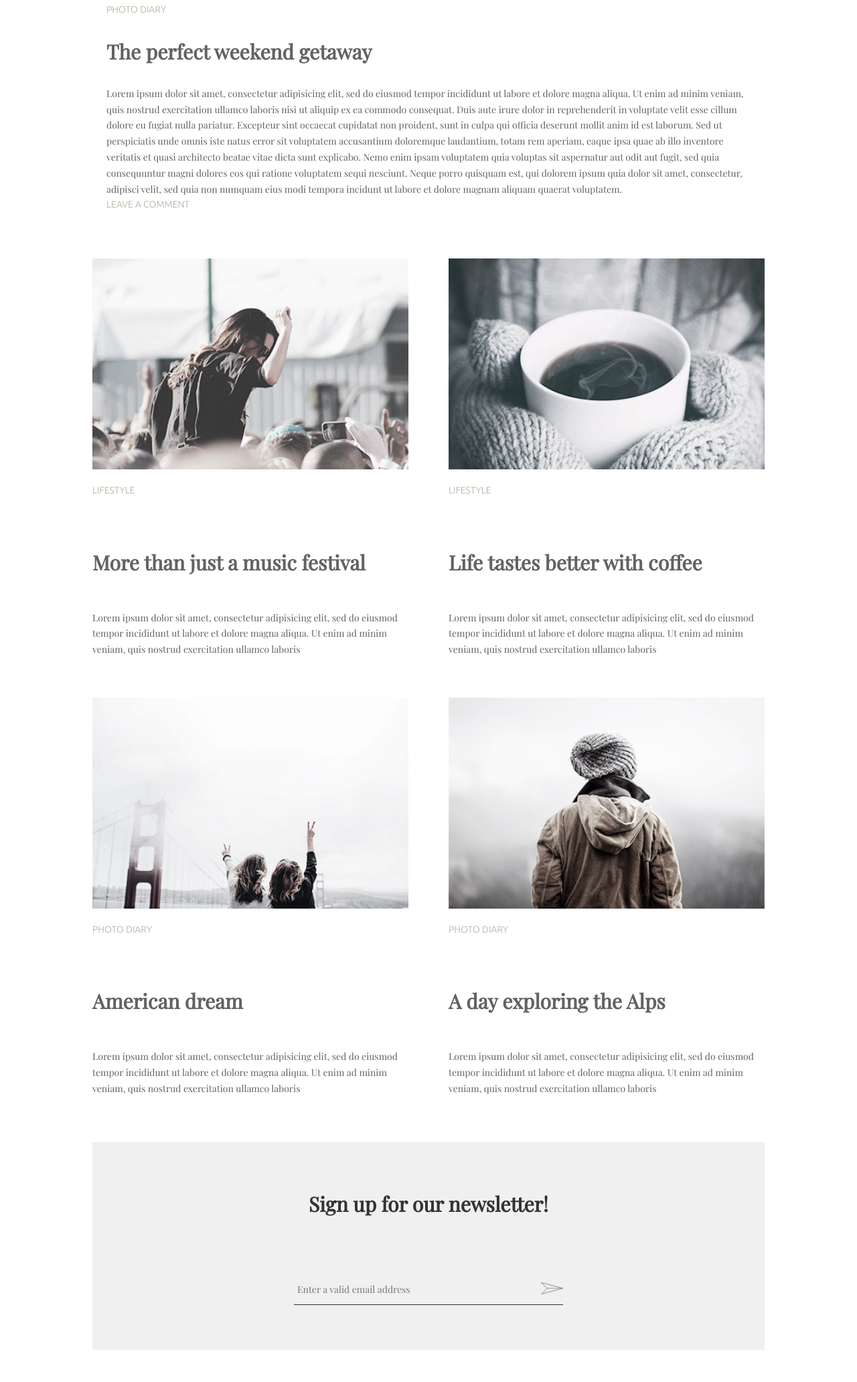
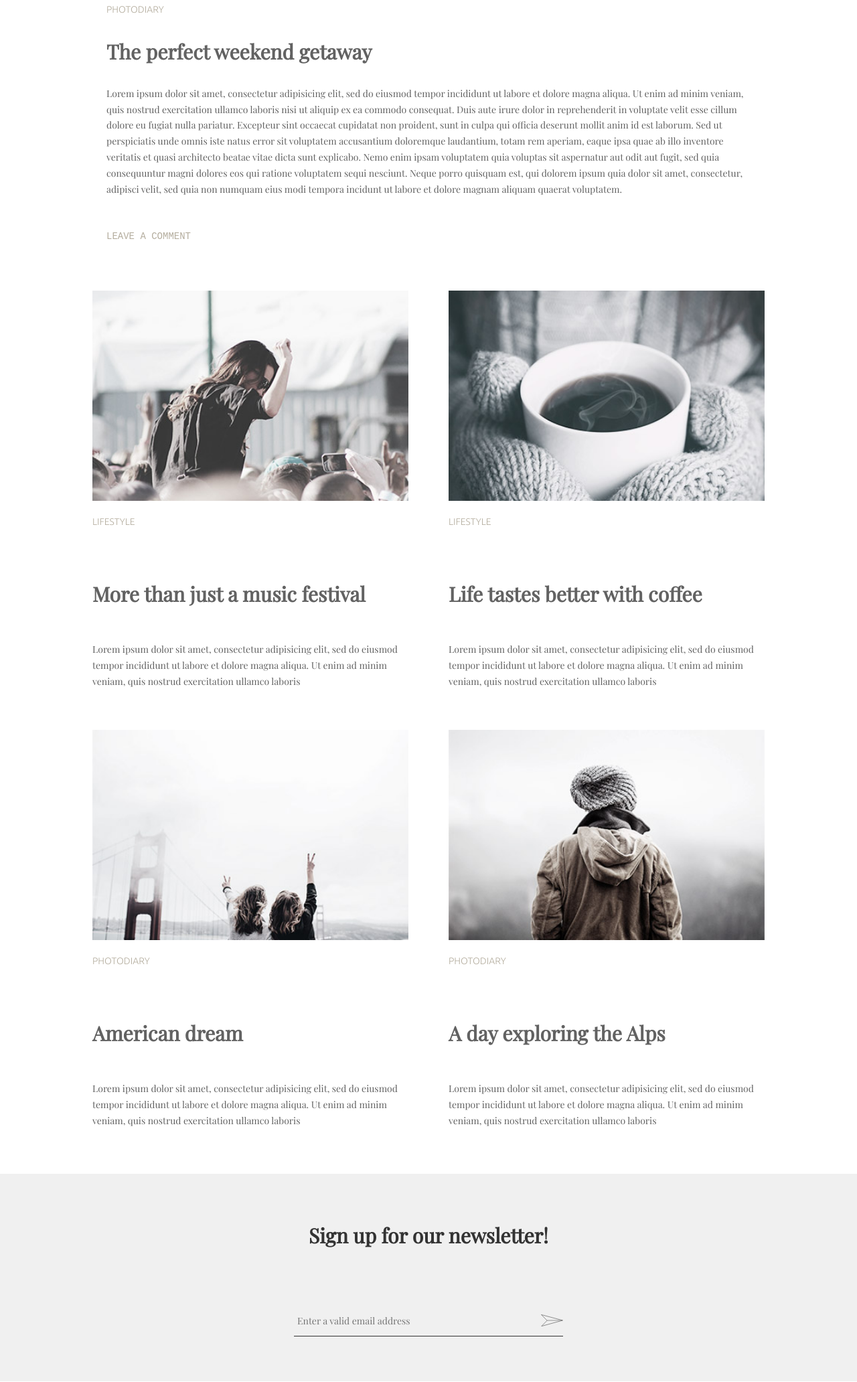
Before and after one commit to Aleksandra-s-Rep/PracticeRep, a plain HTML site: page MINIMO/index.html in a window 1280 px wide. Shown: the part 676-2740 px from the top of the page at 67% size. Drawn offline with nearby package versions, Linux system fonts and the light colour scheme.

Commit message:
Last commit (hope)

```diff
--- a/MINIMO/css/style.css
+++ b/MINIMO/css/style.css
@@ -161,8 +161,18 @@ main {
 
 .subscription {
     background: #f0f0f0;
-    padding: 67px 30px;
+    padding: 67px 0;
     text-align: center;
+    width: 100vw;
+    position: relative;
+    left: 50%;
+    transform: translateX(-50%)
+}
+
+.subscription-container {
+    max-width: 1064px;
+    margin: 0 auto;
+    padding: 0 30px;
 }
 
 .subscription h2 {
--- a/MINIMO/index.html
+++ b/MINIMO/index.html
@@ -31,12 +31,15 @@
             <img src="imgs/main_banner.jpg" alt="Main banner">
         </section>
         <section class="article-section">
-            <div class="category">Photo Diary</div>
+            <div class="category">PhotoDiary</div>
             <h1 class="article-title">The perfect weekend getaway</h1>
             <div class="article-text">
                 <p>Lorem ipsum dolor sit amet, consectetur adipisicing elit, sed do eiusmod tempor incididunt ut labore et dolore magna aliqua. Ut enim ad minim veniam, quis nostrud exercitation ullamco laboris nisi ut aliquip ex ea commodo consequat. Duis aute irure dolor in reprehenderit in voluptate velit esse cillum dolore eu fugiat nulla pariatur. Excepteur sint occaecat cupidatat non proident, sunt in culpa qui officia deserunt mollit anim id est laborum. Sed ut perspiciatis unde omnis iste natus error sit voluptatem accusantium doloremque laudantium, totam rem aperiam, eaque ipsa quae ab illo inventore veritatis et quasi architecto beatae vitae dicta sunt explicabo. Nemo enim ipsam voluptatem quia voluptas sit aspernatur aut odit aut fugit, sed quia consequuntur magni dolores eos qui ratione voluptatem sequi nesciunt. Neque porro quisquam est, qui dolorem ipsum quia dolor sit amet, consectetur, adipisci velit, sed quia non numquam eius modi tempora incidunt ut labore et dolore magnam aliquam quaerat voluptatem.</p>
             </div>
-            <div class="category">Leave a comment</div>
+            <div class="category"><pre>
+
+
+Leave a comment</pre></div>
         </section>
         <section class="article-grid">
             <article>
@@ -53,23 +56,25 @@
             </article>
             <article>
                 <img src="imgs/article_img_3.jpg" alt="Article 3">
-                <div class="category">Photo Diary</div>
+                <div class="category">PhotoDiary</div>
                 <h2 class="article-title">American dream</h2>
                 <p>Lorem ipsum dolor sit amet, consectetur adipisicing elit, sed do eiusmod tempor incididunt ut labore et dolore magna aliqua. Ut enim ad minim veniam, quis nostrud exercitation ullamco laboris</p>
             </article>
             <article>
                 <img src="imgs/article_img_4.jpg" alt="Article 4">
-                <div class="category">Photo Diary</div>
+                <div class="category">PhotoDiary</div>
                 <h2 class="article-title">A day exploring the Alps</h2>
                 <p>Lorem ipsum dolor sit amet, consectetur adipisicing elit, sed do eiusmod tempor incididunt ut labore et dolore magna aliqua. Ut enim ad minim veniam, quis nostrud exercitation ullamco laboris</p>
             </article>
         </section>
         <section class="subscription">
+            <div class="subscription-container"></div>
             <h2>Sign up for our newsletter!</h2>
             <form>
                 <input type="email" placeholder="Enter a valid email address" required>
                 <button type="submit"><img src="imgs/arrow.svg" alt="Submit"></button>
             </form>
+            </div>
         </section>
         <section class="article-grid">
             <article>
```
